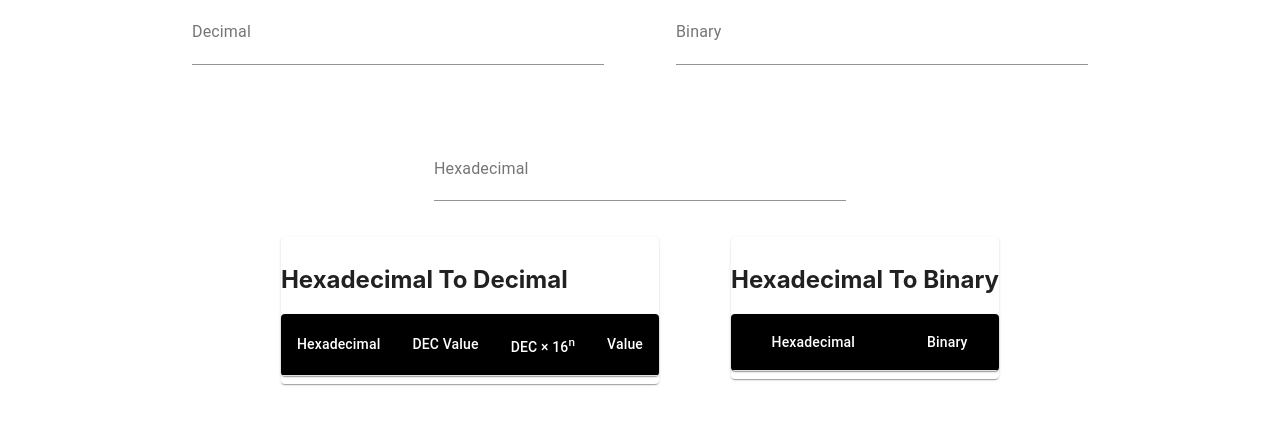
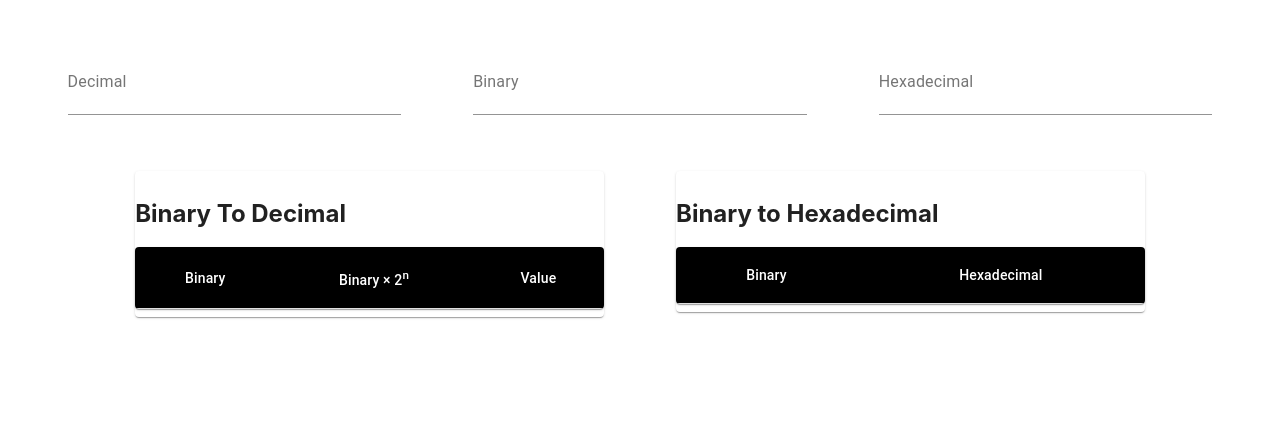
Before and after one commit to cadellsingh/converter, a React (Create React App) app: page / in a window 1280 px wide. Shown: the top 424 px of the page. Built offline with nearby package versions, Linux system fonts and the light colour scheme.

Commit message:
removed unnecceassary imports

```diff
--- a/src/App.js
+++ b/src/App.js
@@ -78,8 +78,8 @@ const App = () => {
       />
 
       {/*<DecimalCalculation decimal={input.decimal} />*/}
-      {/*<BinaryCalculation binary={input.binary} />*/}
-      <HexadecimalCalculation hexadecimal={input.hexadecimal} />
+      <BinaryCalculation binary={input.binary} />
+      {/*<HexadecimalCalculation hexadecimal={input.hexadecimal} />*/}
     </div>
   );
 };
--- a/src/DisplayCalculation.js
+++ b/src/DisplayCalculation.js
@@ -7,11 +7,9 @@ import TableBody from "@material-ui/core/TableBody";
 import TableContainer from "@material-ui/core/TableContainer";
 import TableHead from "@material-ui/core/TableHead";
 
-// center table rows
-
 const DisplayCalculation = ({ text, styledTableCells, calculation }) => {
   return (
-    <Grid item className="test">
+    <Grid item className="calculation">
       <Paper>
         <List>
           <h2 className="center-text">{text}</h2>
--- a/src/NumberSystemRow.js
+++ b/src/NumberSystemRow.js
@@ -9,8 +9,8 @@ import Grid from "@material-ui/core/Grid";
 
 const NumberSystemRow = ({ input, handleOnChange, handleOnClick }) => {
   return (
-    <Grid container justify="center" spacing={9} className="blah">
-      <Grid item>
+    <Grid container justify="center" spacing={9} className="number-system-row">
+      <Grid item className="number-system">
         <NumberSystem
           input={input.decimal}
           text="decimal"
@@ -20,7 +20,7 @@ const NumberSystemRow = ({ input, handleOnChange, handleOnClick }) => {
         />
       </Grid>
 
-      <Grid item>
+      <Grid item className="number-system">
         <NumberSystem
           input={input.binary}
           text="binary"
@@ -30,7 +30,7 @@ const NumberSystemRow = ({ input, handleOnChange, handleOnClick }) => {
         />
       </Grid>
 
-      <Grid item>
+      <Grid item className="number-system">
         <NumberSystem
           input={input.hexadecimal}
           text="hexadecimal"
```
